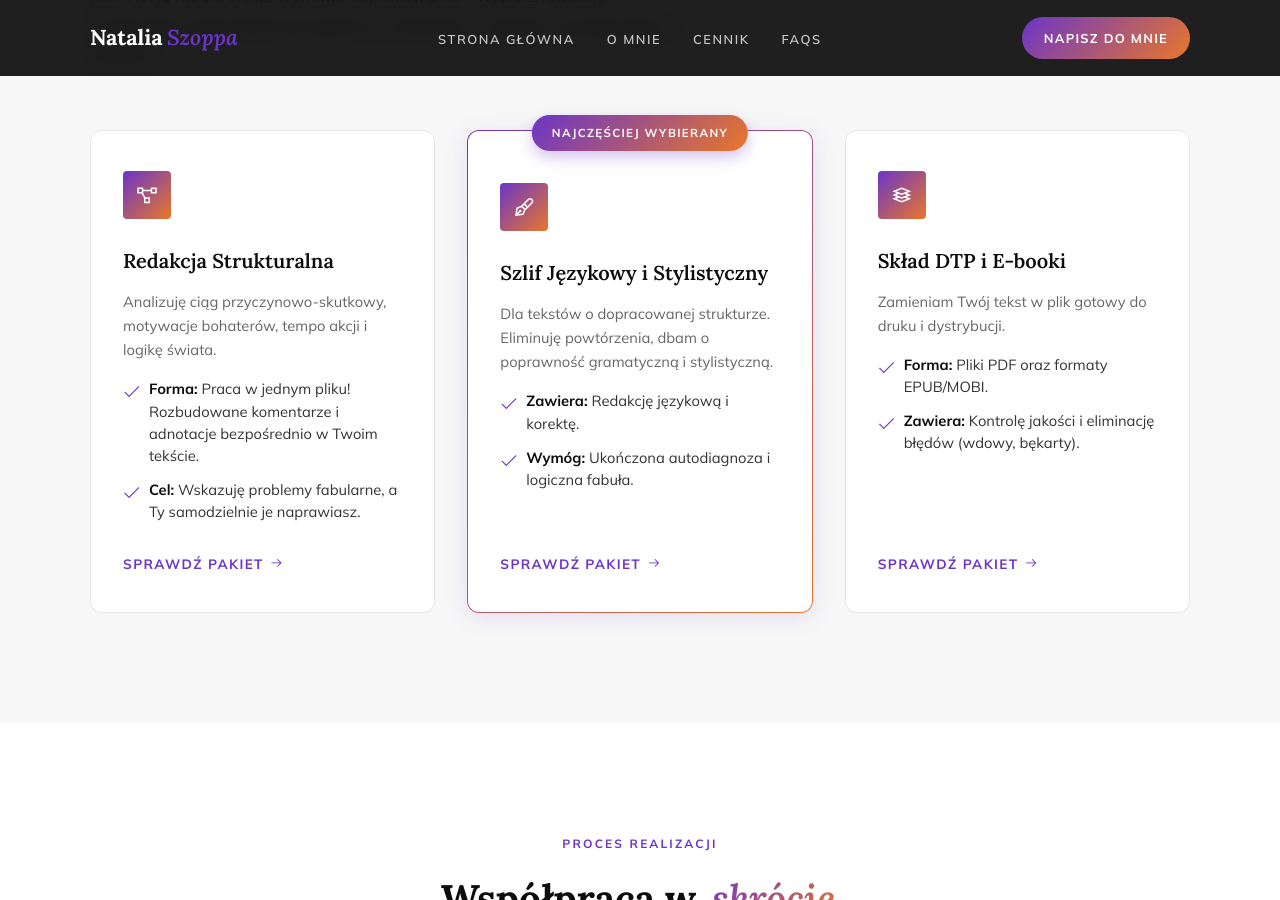
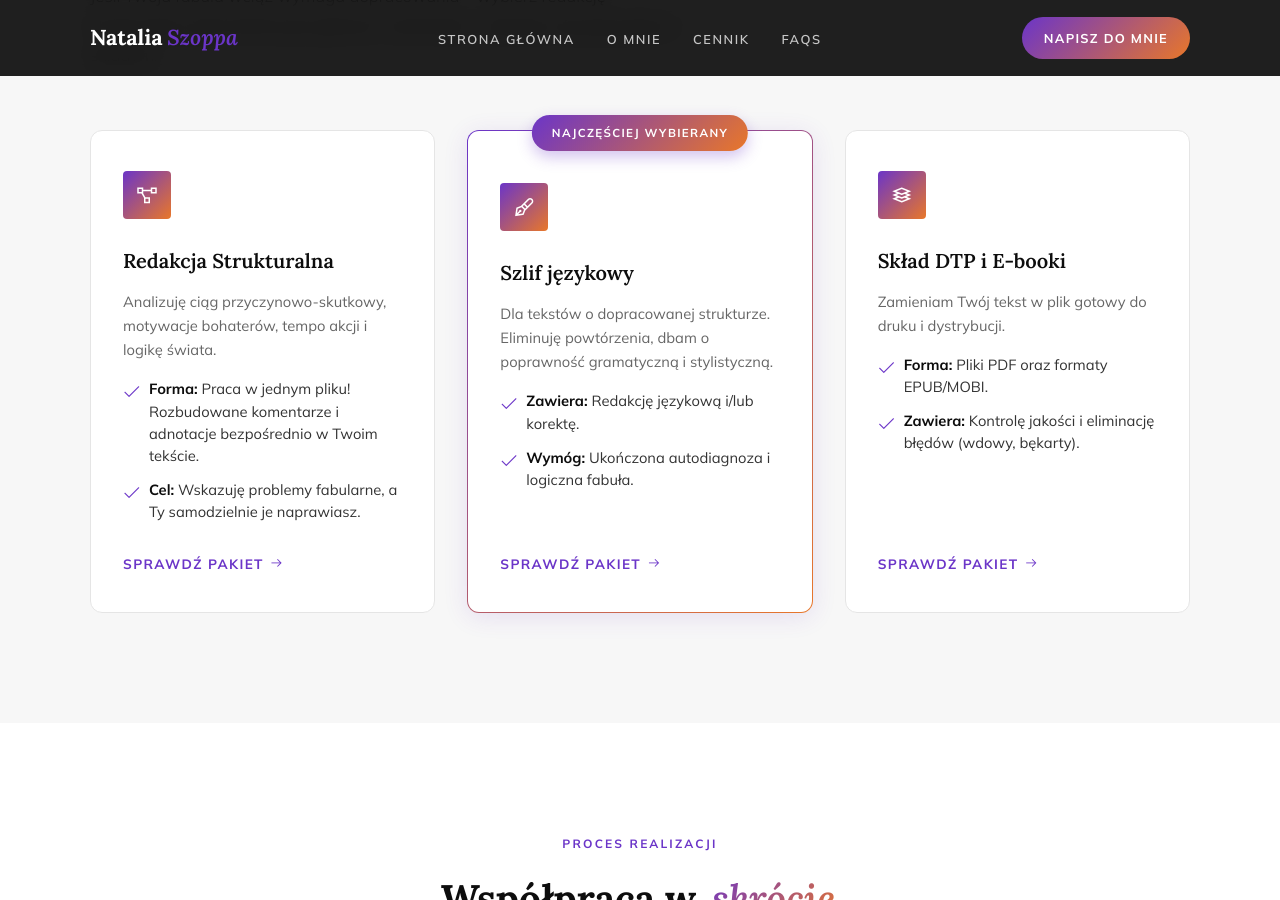
Before and after one commit to Bonnie00726/nataliaszoppa, a Jekyll site: the page built from index.html, in a window 1280 px wide and 900 px high, scrolled down 5771 px. Built offline with Jekyll 4.4.1, drawn with Linux system fonts in a browser that asks for light colours.

Commit message:
Update index.html

```diff
--- a/index.html
+++ b/index.html
@@ -454,11 +454,11 @@ title: Redakcja, korekta, skład
         <div class="service-card service-card--flex service-card--popular">
             <div class="popular-badge">Najczęściej wybierany</div>
             <div class="service-icon"><i class="las la-pen-fancy"></i></div>
-            <h3>Szlif Językowy i Stylistyczny</h3>
+            <h3>Szlif językowy</h3>
             <p>Dla tekstów o dopracowanej strukturze. Eliminuję powtórzenia, dbam o poprawność gramatyczną i stylistyczną.</p>
 
             <ul class="card-list">
-                <li><strong>Zawiera:</strong> Redakcję językową i korektę.</li>
+                <li><strong>Zawiera:</strong> Redakcję językową i/lub korektę.</li>
                 <li><strong>Wymóg:</strong> Ukończona autodiagnoza i logiczna fabuła.</li>
             </ul>
 
@@ -733,41 +733,73 @@ title: Redakcja, korekta, skład
 <div id="modal-jezyk" class="modal">
   <div class="modal-content modal-large">
     <span class="close-btn">&times;</span>
+
     <div class="modal-header">
         <div class="eyebrow-label" style="color: var(--grad-end);">Najczęściej wybierany</div>
-        <h3>Szlif Językowy i Stylistyczny</h3>
-        <p>Porządkuję styl, poprawiam błędy i dbam o naturalny flow. Pakiet wyłącznie dla tekstów o zamkniętej fabule.</p>
+        <h3>Redakcja językowa</h3>
+        <p style="margin-top: 15px; font-size: 0.95rem; line-height: 1.6; color: #444;">
+            <strong>Redakcja językowa</strong> skupia się wyłącznie na materii słowa – jej celem jest zapewnienie nienagannej stylistyki, poprawności gramatycznej oraz płynności tekstu. Przystępuje się do niej wtedy, gdy utwór ma już poprawną i zamkniętą strukturę.
+            W przeciwieństwie do niej, <strong>redakcja strukturalna</strong> odpowiada za architekturę opowieści (logikę fabuły, punkty zwrotne i konstrukcję postaci) i to ona stanowi obowiązkowy pierwszy krok, jeśli tekst wymaga głębokich zmian kompozycyjnych.
+        </p>
     </div>
 
     <div class="modal-split-grid">
         <div class="modal-split-box" style="background: #ECF6EC; border-color: #c8e6c9;">
             <h4 style="color: #2E7D32;"><i class="las la-check-circle" style="font-size: 1.4rem;"></i> Co obejmuje?</h4>
-            <ul style="color: #1f4d24;">
-                <li>Wygładzanie zdań i usuwanie nagromadzonych powtórzeń.</li>
-                <li>Poprawę dynamiki opisów i ucinanie „pustych” dialogów.</li>
-                <li>Końcową korektę techniczną (ortografia, interpunkcja).</li>
+            <ul style="color: #1f4d24; line-height: 1.5;">
+                <li>Poprawność ortograficzną, interpunkcyjną i gramatyczną.</li>
+                <li>Składnię zdań, eliminację powtórzeń oraz niezręczności językowych.</li>
+                <li>Kontrolę poprawności związków frazeologicznych, kolokacji i konotacji wyrazowych.</li>
+                <li>Dbałość o płynność, styl oraz jednolity ton całej narracji.</li>
             </ul>
         </div>
         <div class="modal-split-box" style="background: #FAEDED; border-color: #ffcdd2;">
             <h4 style="color: #B31B1B;"><i class="las la-times-circle" style="font-size: 1.4rem;"></i> Czego NIE obejmuje?</h4>
-            <ul style="color: #5c1f1f;">
-                <li>Łatania dziur w logice wydarzeń i pancerzy fabularnych.</li>
-                <li>Przebudowy psychologii płaskich postaci.</li>
-                <li>Sprawdzania 15 beatów fabularnych czy lokalizacji midpointu.</li>
+            <ul style="color: #5c1f1f; line-height: 1.5;">
+                <li>Naprawiania poważnych wad fabularnych i błędów kompozycyjnych.</li>
+                <li>Przebudowywania struktury książki oraz pisania rozdziałów od nowa.</li>
+                <li>
+                    <em>Wyjątek:</em> Lokalnie wskazywane są pomniejsze usterki (np. okazjonalny <em>head-hopping</em>) lub sugerowana jest zmiana kolejności akapitów, jednak bez głębokich modyfikacji fabuły.
+                </li>
             </ul>
         </div>
     </div>
 
-    <div class="modal-delivery-box">
+    <div class="modal-text-section" style="margin-top: 25px; font-size: 0.95rem; line-height: 1.6; color: #333;">
+        <h4 style="margin-bottom: 10px; color: #111; font-size: 1.1rem; font-weight: 600;">Przebieg współpracy i wymagania techniczne</h4>
+        <p>Po zakończeniu pracy otrzymasz plik w <strong>trybie śledzenia zmian</strong>. Widoczna jest w nim każda ingerencja w tekst (usunięte słowa, zmieniony szyk zdań czy dodana interpunkcja).</p>
+
+        <div style="background: #f9f9f9; border-left: 4px solid #666; padding: 12px 15px; margin: 15px 0; font-size: 0.9rem; color: #444;">
+            <strong>Ważna uwaga techniczna:</strong> Praca na zredagowanym dokumencie wymaga znajomości funkcji śledzenia zmian oraz obsługi komentarzy (np. w programie Microsoft Word lub Google Docs). Jeśli nie miałeś/aś wcześniej styczności z tym narzędziem, konieczne będzie samodzielne opanowanie jego podstaw przed przystąpieniem do weryfikacji tekstu. Jest to warunek niezbędny do sprawnego i profesjonalnego przeprowadzenia procesu.
+        </div>
+
+        <p>Jako autor masz określony czas na zapoznanie się z tekstem, akceptację poprawek lub odrzucenie tych, które zmieniają Twój pierwotny zamysł. Wszelkie pytania, wątpliwości i odpowiedzi na komentarze zgłaszasz <strong>jednorazowo w jednym, zorganizowanym pliku zwrotnym</strong> lub w zbiorczym e-mailu podsumowującym. Nie prowadzę rozproszonej komunikacji przez komunikatory.</p>
+    </div>
+
+    <div class="modal-text-section" style="margin-top: 25px; font-size: 0.95rem; line-height: 1.6; color: #333;">
+        <h4 style="margin-bottom: 12px; color: #111; font-size: 1.1rem; font-weight: 600;">Dwie ścieżki współpracy do wyboru</h4>
+
+        <div style="margin-bottom: 15px; padding-left: 15px; border-left: 2px solid #ddd;">
+            <strong style="color: #111;">Wariant 1: Redakcja językowa + Rewizja</strong>
+            <p style="margin: 5px 0 0 0; font-size: 0.9rem; color: #555;">Po przeanalizowaniu przez Ciebie pliku ze śledzeniem zmian, w ramach jednej bezpłatnej rewizji nanoszę ostateczne, zaakceptowane poprawki, przygotowuję jednolite formatowanie techniczne (np. nagłówki) i dbam o estetyczny wygląd dokumentu.</p>
+        </div>
+
+        <div style="margin-bottom: 15px; padding-left: 15px; border-left: 2px solid #ddd;">
+            <strong style="color: #111;">Wariant 2: Redakcja językowa + Korekta + Ostateczna rewizja</strong>
+            <p style="margin: 5px 0 0 0; font-size: 0.9rem; color: #555;">Po wdrożeniu Twoich uwag do redakcji językowej, po krótkiej przerwie przystępuję do etapu korekty (drugiego czytania tekstu, mającego na celu wyłapanie ostatnich przeoczonych detali i błędów typograficznych). Na tym etapie również przysługuje Ci rewizja i możliwość konsultacji przed ostatecznym zamknięciem projektu.</p>
+        </div>
+    </div>
+
+    <div class="modal-delivery-box" style="margin-top: 25px;">
         <i class="las la-box-open"></i>
         <div>
-            <strong class="delivery-title">Co otrzymujesz po współpracy?</strong>
-            <p>Bezbłędny, płynny tekst w pliku MS Word z widocznym śledzeniem zmian. Dodatkowo masz <u>14 dni</u> na ostateczną akceptację poprawek, po czym wykonuję dla Ciebie ostatnią, darmową <strong>rewizję (korektę kontrolną)</strong>.</p>
+            <strong class="delivery-title">Co otrzymujesz po zakończeniu współpracy?</strong>
+            <p>Zredagowany plik źródłowy (zależnie od wariantu: ze śledzeniem zmian lub czysty, sformatowany tekst po rewizji). Dodatkowo po sfinalizowaniu projektu otrzymasz <strong>indywidualny zbiór najczęściej powtarzających się błędów</strong> – praktyczne podsumowanie Twoich osobistych pułapek językowych, ułatwiające dalszy rozwój pisarski.</p>
         </div>
     </div>
 
     <div class="modal-action">
-        <a href="#" class="btn-primary">Wypełnij formularz zgłoszeniowy</a>
+        <a href="https://nataliaszoppa.com/cennik.html" class="btn-primary">Sprawdź ceny</a>
     </div>
   </div>
 </div>
```
